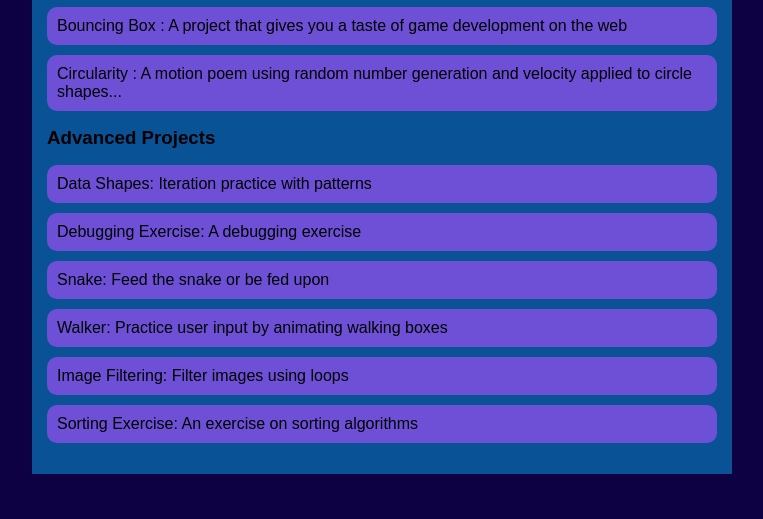
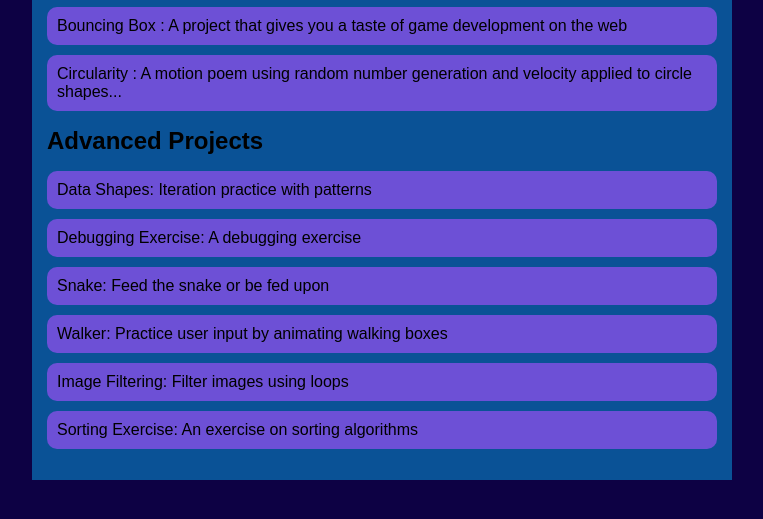
Before and after one commit to CMelancon17/CMelancon17.github.io, a plain HTML site: page portfolio.html in a window 1280 px wide. Shown: the part 257-776 px from the top of the page, without its empty margins (258-1021 px from the left). Drawn offline with Linux system fonts and the light colour scheme.

Commit message:
saving debugging exercise

```diff
--- a/portfolio.html
+++ b/portfolio.html
@@ -27,7 +27,7 @@
                             <li><a href="projects/bouncing-box/">Bouncing Box : A project that gives you a taste of game development on the web </a></li>
                             <li><a href="projects/circularity/">Circularity : A motion poem using random number generation and velocity applied to circle shapes...</a></li>
                         </ul>
-                        <h3>Advanced Projects</h3>
+                        <h2>Advanced Projects</h2>
                             <ul id ="portfolio">
                                 <li><a href="asd-projects/data-shapes"> Data Shapes: Iteration practice with patterns</a></li>
                                 <li><a href="asd-projects/debugging-exercise"> Debugging Exercise: A debugging exercise</a></li>
```
